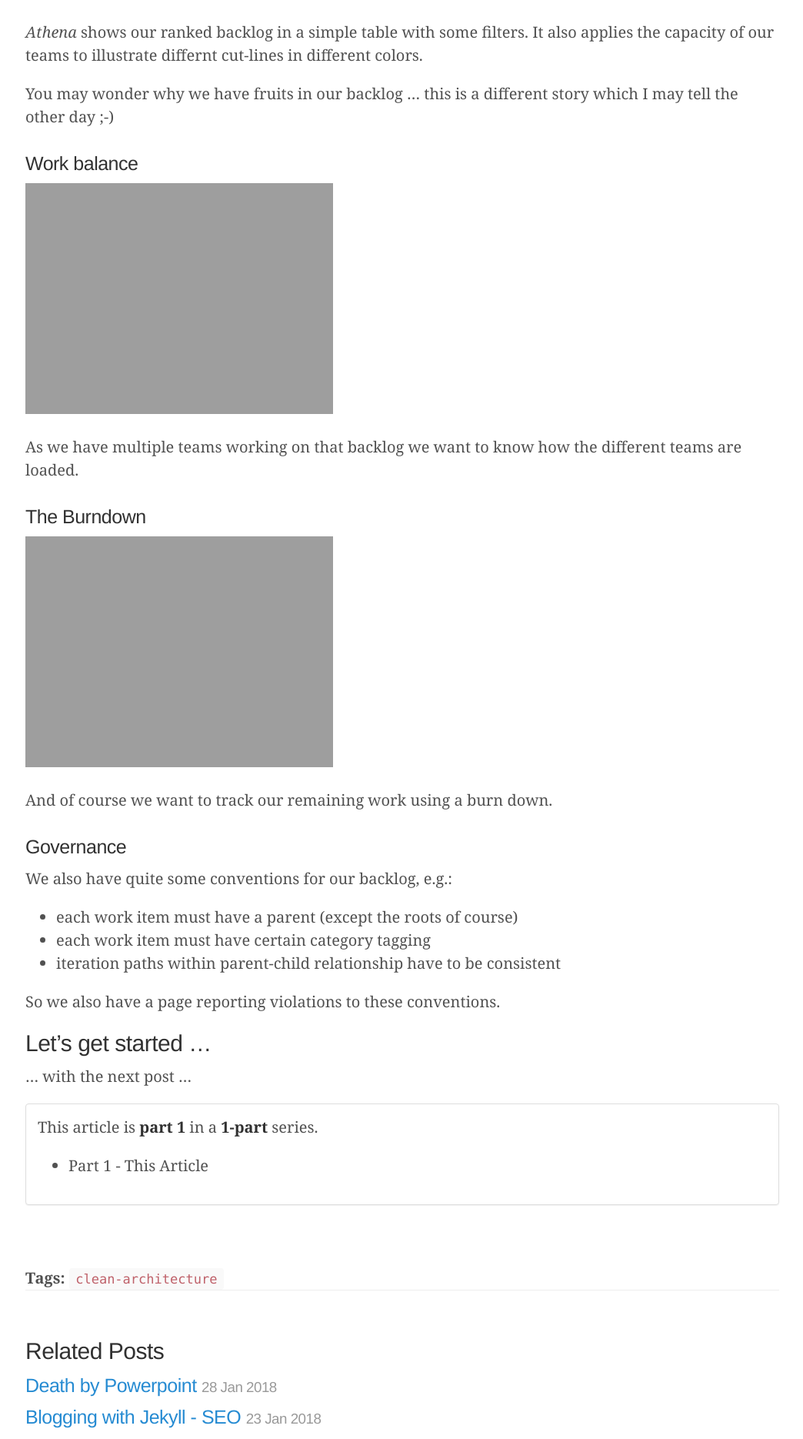
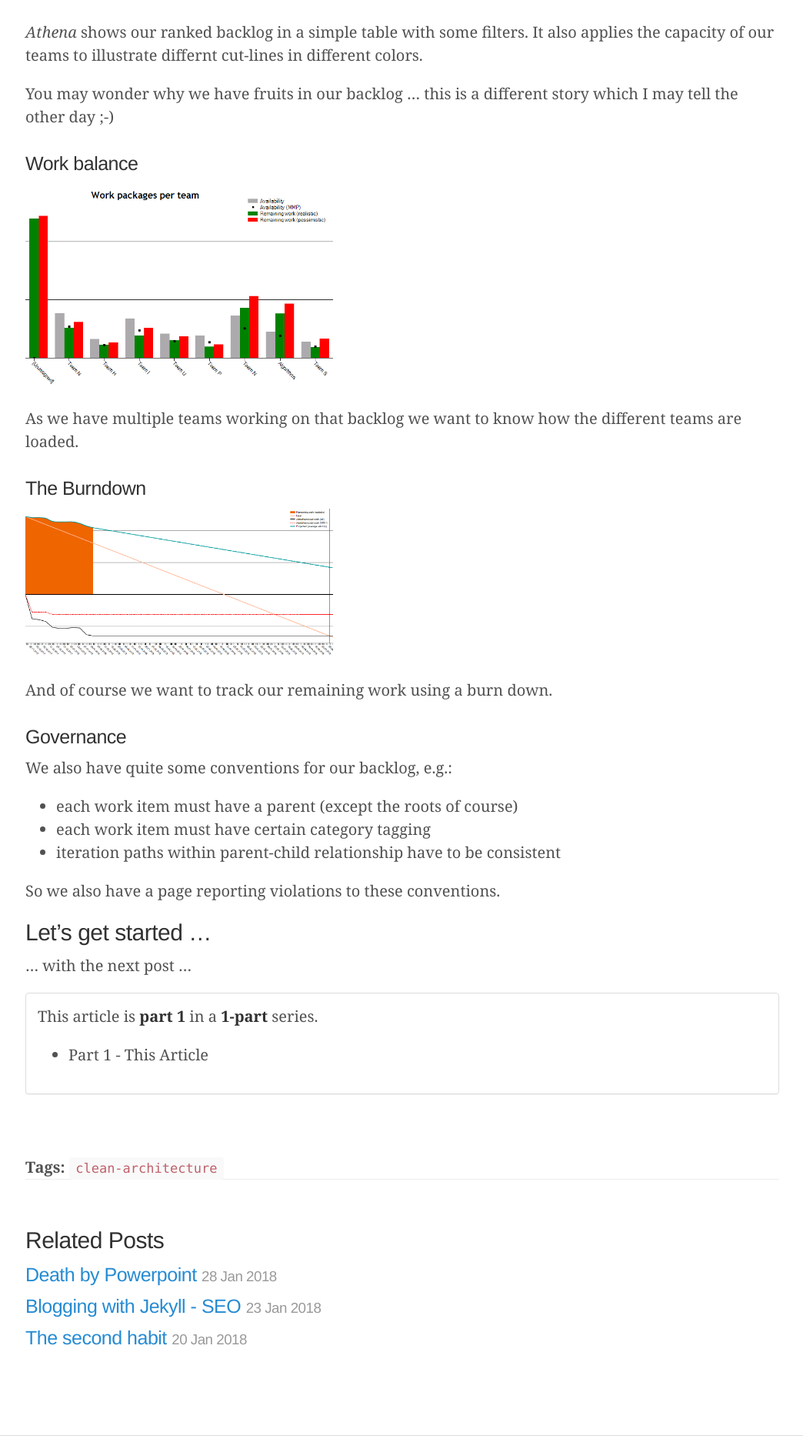
Before and after one commit to plainionist/plainionist.github.io, a Jekyll site: the page built from _posts/2018-01-31-Implementing-Clean-Architecture.md, in a window 1280 px wide. Shown: the part 1622-3492 px from the top of the page at 77% size, without its empty margins (117-1161 px from the left). Built offline with Jekyll 4.4.1, drawn with Linux system fonts in a browser that asks for light colours; comment, search, counter and statistics services are not loaded.

Commit message:
clean-arch

```diff
--- a/_posts/2018-01-31-Implementing-Clean-Architecture.md
+++ b/_posts/2018-01-31-Implementing-Clean-Architecture.md
@@ -47,13 +47,13 @@
 
 ### Work balance
 
-![]({{ site.url }}/assets/clean-architecture/work-balance.png =400px)
+<img src="{{ site.url }}/assets/clean-architecture/work-balance.png" width="400px"/>
 
 As we have multiple teams working on that backlog we want to know how the different teams are loaded.
 
 ### The Burndown
 
-![]({{ site.url }}/assets/clean-architecture/burndown.png =400px)
+<img src="{{ site.url }}/assets/clean-architecture/burndown.png" width="400px"/>
 
 And of course we want to track our remaining work using a burn down.
 
```
